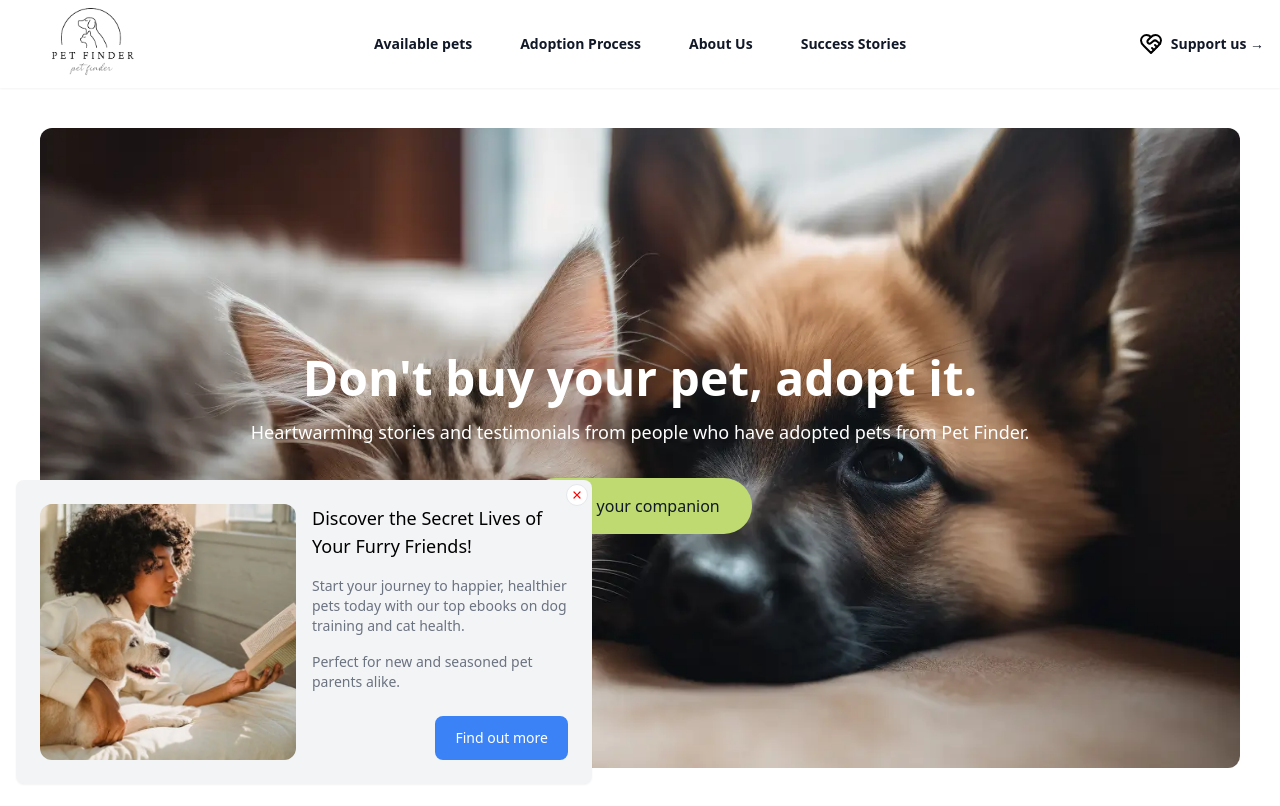
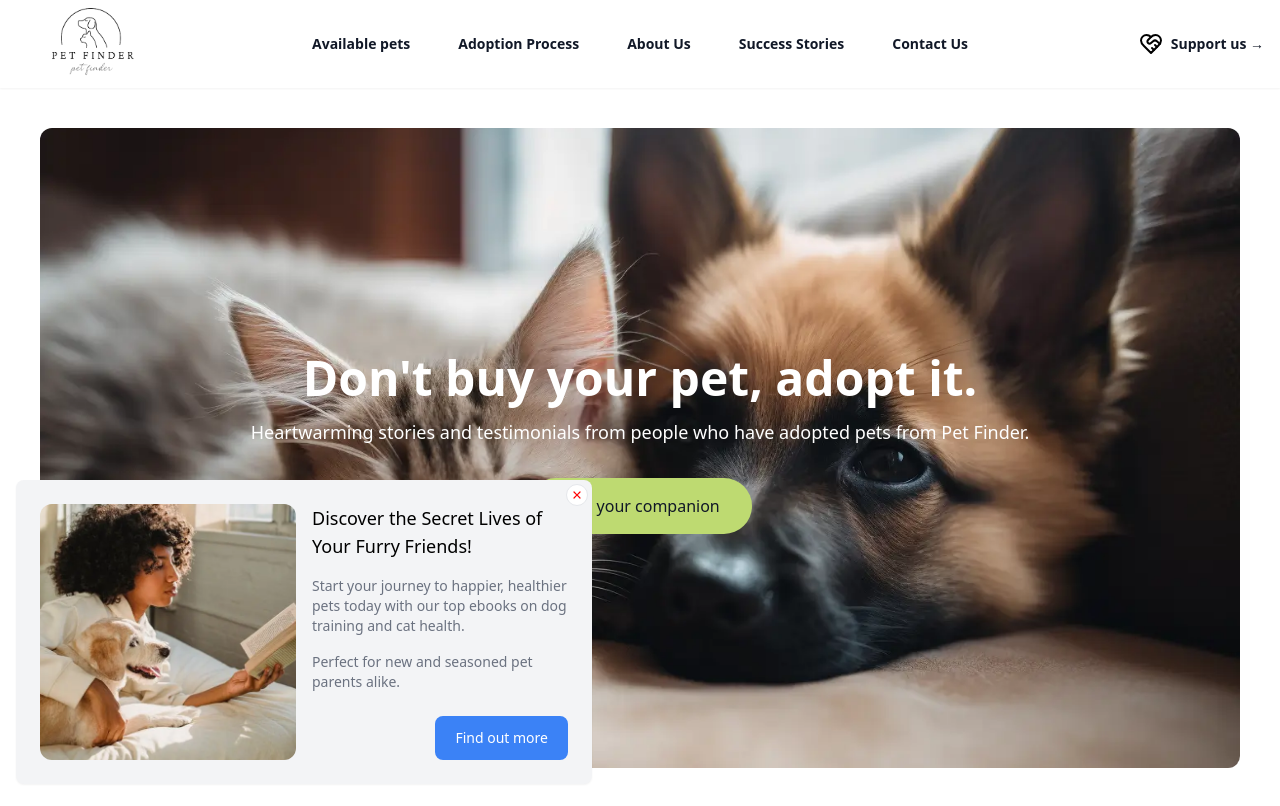
Before and after one commit to OskarSollenberg/petfinder, a React (Vite) app: page / in a window 1280 px wide. Shown: the top 806 px of the page. Built offline with nearby package versions, Linux system fonts and the light colour scheme.

Commit message:
Contact us navbar

```diff
--- a/src/components/Header.jsx
+++ b/src/components/Header.jsx
@@ -12,6 +12,7 @@ export default function Header() {
     { name: 'Adoption Process', href: '#' },
     { name: 'About Us', href: '#' },
     { name: 'Success Stories', href: '#' },
+    { name: 'Contact Us', href: '#' },
   ];
 
   useEffect(() => {
```
